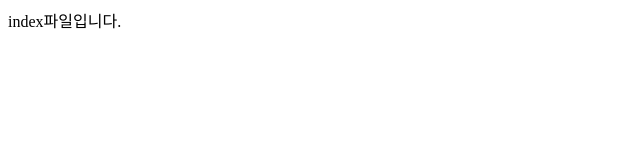
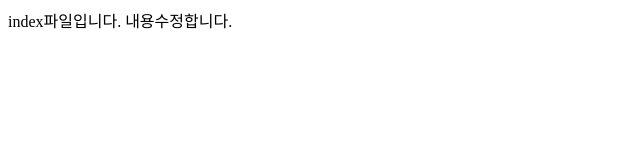
Before and after one commit to mlits1030/EZEN2, a plain HTML site: page index.html in a window 1280 px wide. Shown: the whole page, without its empty margins (0-640 px from the left). Drawn offline with Linux system fonts and the light colour scheme.

Commit message:
내용수정

```diff
--- a/index.html
+++ b/index.html
@@ -8,5 +8,6 @@
 </head>
 <body>
 index파일입니다.
+내용수정합니다.
 </body>
 </html>
```
